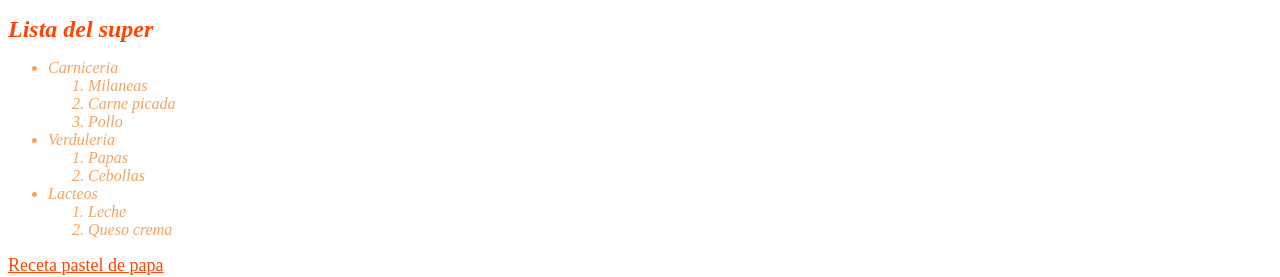
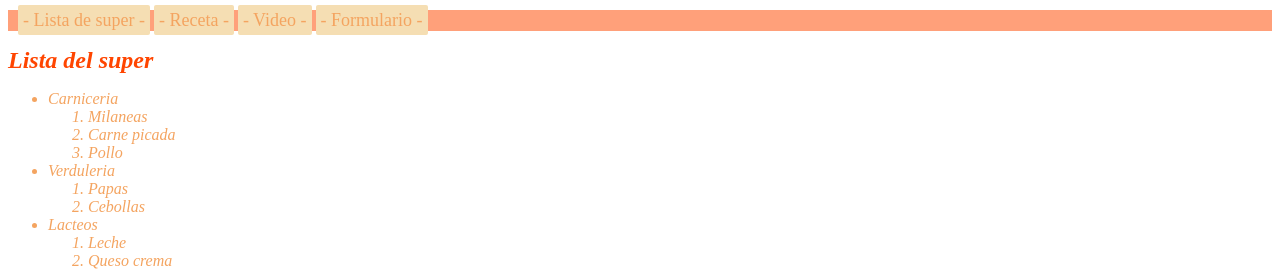
Before and after one commit to NicolasTerroni/html-css-course, a plain HTML site: page index.html in a window 1280 px wide. Shown: the top 277 px of the page. Drawn offline with Linux system fonts and the light colour scheme.

Commit message:
navigation bar

```diff
--- a/css/style.css
+++ b/css/style.css
@@ -15,3 +15,39 @@
     font-size: large;
     font-style: inherit;
 }
+
+.main-nav {
+    margin-top: 10px;
+    list-style: none;
+    padding-left: 10px;
+    background-color: lightsalmon;
+}
+
+.main-nav__item {
+    display: inline-block;
+}
+
+.main-nav__item a {
+    color: sandybrown;
+    font-size: large;
+    padding: 5px;
+    border-radius: 2px;
+    text-decoration: none;
+    background-color: wheat;
+}
+
+.main-nav__item a:hover {
+    color: rgb(255, 254, 253);
+}
+
+.main-nav__item a:active {
+    color: orangered;
+}
+
+.main-nav__item a::after {
+    content: "  -";
+}
+
+.main-nav__item a::before {
+    content: "-  ";
+}
--- a/index.html
+++ b/index.html
@@ -10,6 +10,12 @@
     </head>
     <body>
         <header>
+            <ul class="main-nav">
+                <li class="main-nav__item"><a href="">Lista de super</a></li>
+                <li class="main-nav__item"><a href="">Receta</a></li>
+                <li class="main-nav__item"><a href="">Video</a></li>
+                <li class="main-nav__item"><a href="">Formulario</a></li>
+            </ul>
             <h1 class="title">Lista del super</h1>
         </header>
         <main>
```
